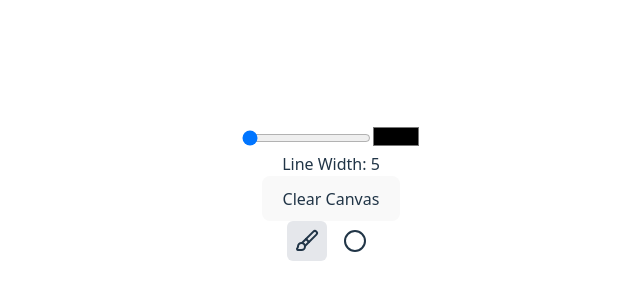
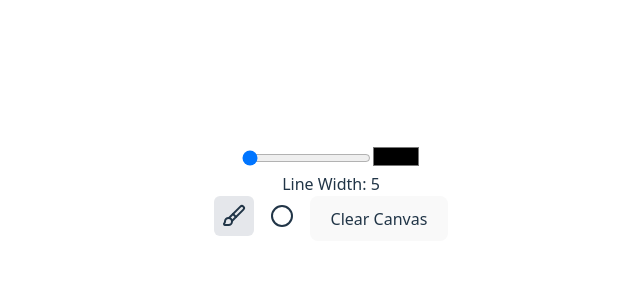
Before and after one commit to SanfetCoder/drawing-app, a React (Vite) app: page / in a window 1280 px wide. Shown: the part 458-758 px from the top of the page, without its empty margins (309-949 px from the left). Built offline with nearby package versions, Linux system fonts and the light colour scheme.

Commit message:
chore(<Toolbar />) : include clear canvas button

```diff
--- a/src/App.tsx
+++ b/src/App.tsx
@@ -12,16 +12,6 @@ function App() {
   const [strokeColor, setStrokeColor] = useState<string>('#000000');
 
   useDraw(canvasRef, { lineWidth, strokeColor });
-
-  function handleClearCanvas() {
-    const canvas = canvasRef.current;
-    if (!canvas) return;
-
-    const ctx = canvas.getContext('2d');
-    if (!ctx) return;
-
-    ctx.clearRect(0, 0, canvas.width, canvas.height);
-  }
 
   return (
     <main>
@@ -39,8 +29,8 @@ function App() {
         onChange={(e) => setStrokeColor(e.target.value)}
       />
       <h3>Line Width: {lineWidth}</h3>
-      <button onClick={handleClearCanvas}>Clear Canvas</button>
-      <Toolbar />
+
+      <Toolbar canvasRef={canvasRef} />
     </main>
   );
 }
--- a/src/features/drawing/components/Toolbar.tsx
+++ b/src/features/drawing/components/Toolbar.tsx
@@ -2,9 +2,24 @@ import { Brush, Circle } from 'lucide-react';
 import { useDrawingStore } from '../stores/useDrawingStore';
 import clsx from 'clsx';
 import { DRAW_MODES } from '../types/draw-mode.type';
+import { forwardRef, type RefObject } from 'react';
 
-function Toolbar() {
+interface ToolbarProps {
+  canvasRef: RefObject<HTMLCanvasElement | null>;
+}
+
+const Toolbar = forwardRef<HTMLCanvasElement, ToolbarProps>(({ canvasRef }) => {
   const drawMode = useDrawingStore((state) => state.drawMode);
+
+  function handleClearCanvas() {
+    const canvas = canvasRef.current;
+    if (!canvas) return;
+
+    const ctx = canvas.getContext('2d');
+    if (!ctx) return;
+
+    ctx.clearRect(0, 0, canvas.width, canvas.height);
+  }
 
   return (
     <nav className="flex w-full justify-center gap-x-2">
@@ -26,8 +41,11 @@ function Toolbar() {
           useDrawingStore.setState({ drawMode: DRAW_MODES.CIRCLE })
         }
       />
+      <button onClick={handleClearCanvas}>Clear Canvas</button>
     </nav>
   );
-}
+});
+
+Toolbar.displayName = 'Toolbar';
 
 export default Toolbar;
```
